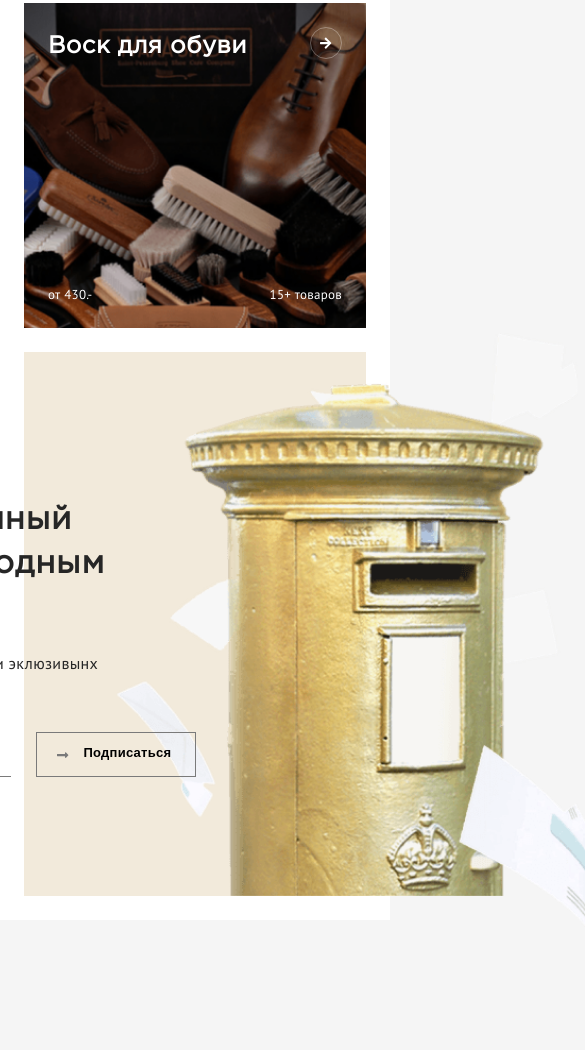
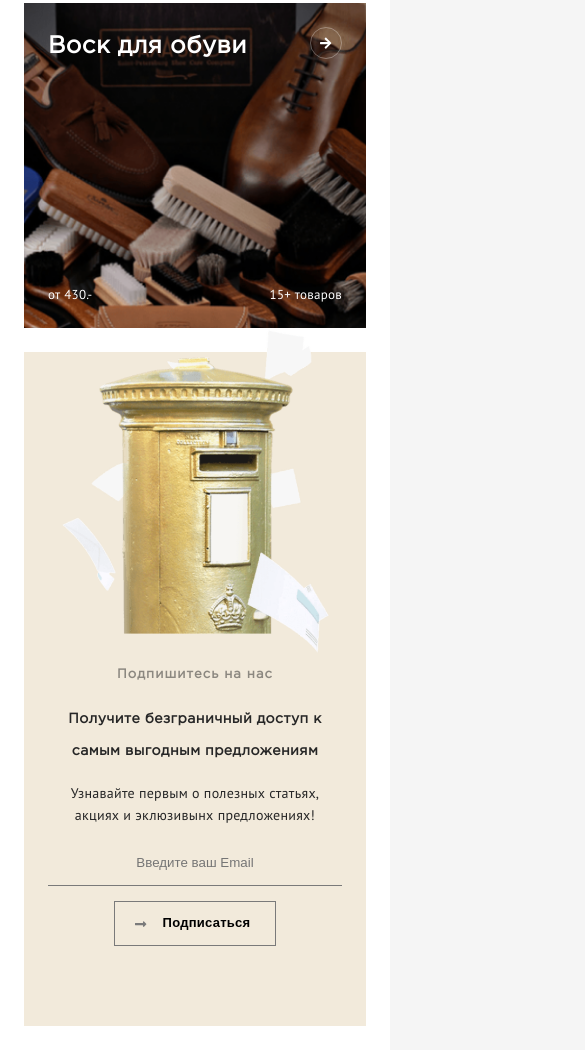
Before and after one commit to RomanIgorevich/Adative-layout-2, a plain HTML site: page index.html in a window 390 px wide. Shown: the part 2182-3232 px from the top of the page, 585 px wide, since content can reach past the window. Before the commit the page ends 3114 px from the top, so only its background shows below. Drawn offline with nearby package versions, Linux system fonts and the light colour scheme; a web font is replaced by a local one.

Commit message:
Add files via upload

```diff
--- a/css/media.css
+++ b/css/media.css
@@ -1,3 +1,15 @@
+@media (max-width: 1329px) {
+
+  /* section-5 */
+  .section-5__img {
+    left: 0px;
+  }
+
+  .section-5__text {
+    margin-right: 24px;
+  }
+}
+
 @media (max-width: 1199px) {
 
   /* header */
@@ -25,6 +37,11 @@
   .slider-top__images {
     margin-right: 100px;
   }
+
+  /* section-5 */
+  .section-5__text {
+    max-width: 444px;
+  }
 }
 
 @media (max-width: 991px) {
@@ -48,7 +65,7 @@
     grid-template-rows: 1fr 1fr 1fr;
   }
 
-   .collection__item-1 {
+  .collection__item-1 {
     background-image: url(../img/k-fon-1.png);
     background-repeat: no-repeat;
     background-size: cover;
@@ -82,6 +99,55 @@
   .collection__item-5,
   .collection__item-6 {
     display: none;
+  }
+
+  /* section-5 */
+  .section-5__inner {
+    height: 1004px;
+    flex-direction: column;
+    align-items: center;
+    justify-content: center;
+  }
+
+  .section-5__img {
+    background-position: center;
+    width: 100%;
+  }
+
+  .section-5__text {
+    position: relative;
+    top: 240px;
+    margin-right: 0;
+  }
+
+  .section-5__text_1 {
+    text-align: center;
+  }
+
+  .section-5__text_2 {
+    text-align: center;
+  }
+
+  .section-5__text_3 {
+    text-align: center;
+  }
+
+  .section-5__form {
+    flex-direction: column;
+    align-items: center;
+  }
+
+  .section-5__form input {
+    margin-bottom: 30px;
+    outline: none;
+    text-align: center;
+    padding: 0 10px;
+  }
+
+  .section-5__form button {
+    width: 162px;
+    margin-left: 0;
+    margin-bottom: 50px;
   }
 }
 
@@ -155,6 +221,64 @@
     background: #fff;
     padding: 0;
   }
+
+  /* section-5 */
+  .section-5__inner {
+    height: 674px;
+    display: block;
+    position: relative;
+  }
+
+  .section-5__img {
+    background-position: center;
+    background-size: 283px 323px;
+    width: 100%;
+    top: -160px;
+  }
+
+  .section-5__text {
+    position: relative;
+    top: 210px;
+    margin: 0 auto !important;
+    padding: 100px 24px 48px 24px;
+    margin-right: 0;
+  }
+
+  .section-5__text_1 {
+    padding-bottom: 15px;
+    text-align: center;
+  }
+
+  .section-5__text_2 {
+    font-size: 14px;
+    line-height: 32px;
+    padding-bottom: 15px;
+    text-align: center;
+  }
+
+  .section-5__text_3 {
+    font-size: 14px;
+    line-height: 22px;
+    padding-bottom: 15px;
+    text-align: center;
+  }
+
+  .section-5__form {
+    flex-direction: column;
+    align-items: center;
+  }
+
+  .section-5__form input {
+    margin-bottom: 15px;
+    width: 100%;
+    text-align: center;
+    padding: 0 10px;
+  }
+
+  .section-5__form button {
+    margin-left: 0;
+    margin-bottom: 50px;
+  }
 }
 
 @media (max-width: 575px) {
--- a/css/style.css
+++ b/css/style.css
@@ -696,9 +696,9 @@ body {
 .section-5__form button {
   height: 45px;
   width: 162px;
-  margin-left: 25px;
+  margin-left: 24px;
   line-height: 2px;
-  padding: 4px 20px 6px 43px;
+  padding: 5px 20px 5px 43px;
   border: none;
   cursor: pointer;
   outline: none;
```
